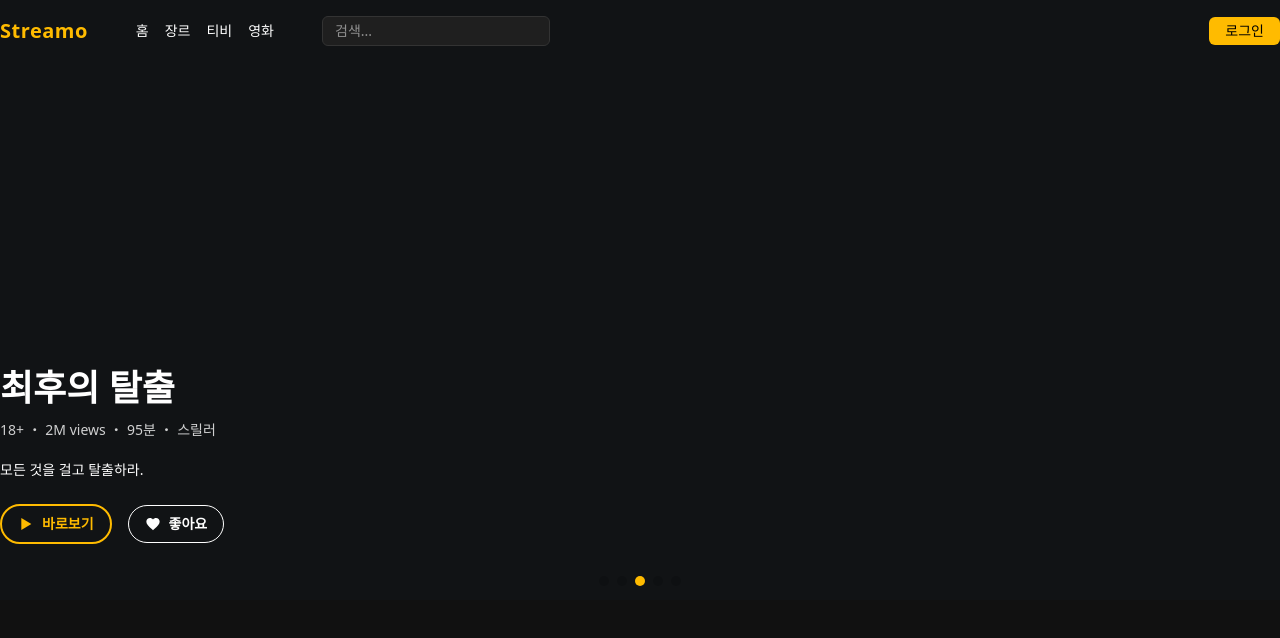
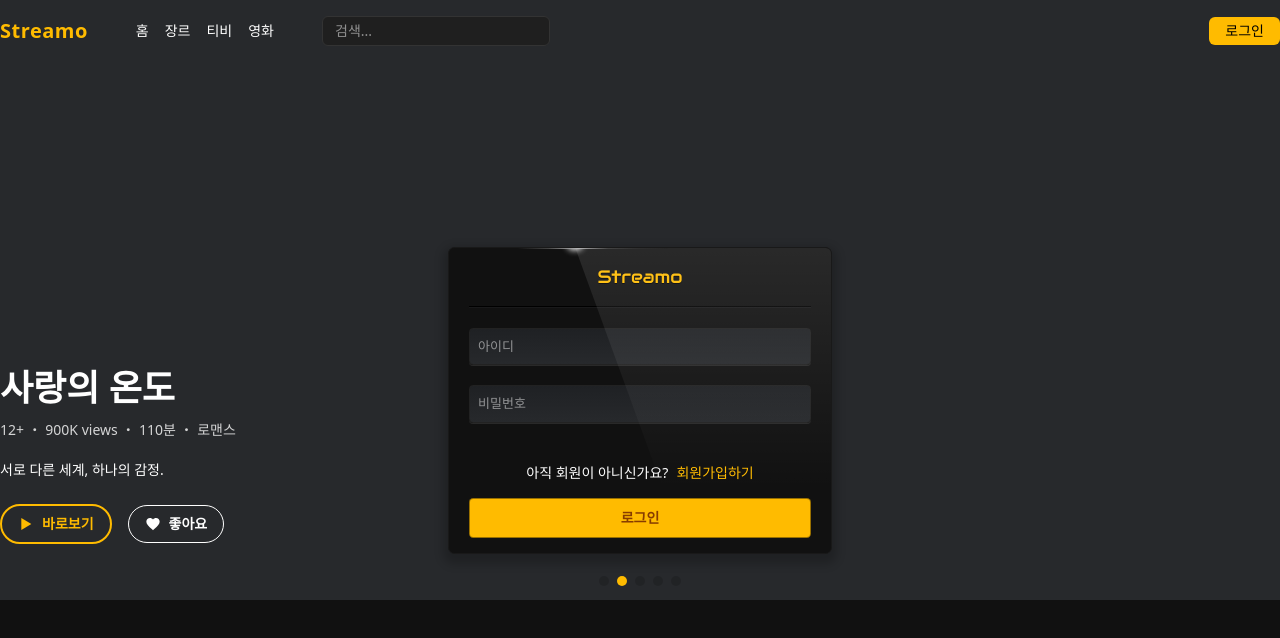
Before and after one commit to pukkok/streamo, a Next.js app in the folder front/: page / in a window 1280 px wide. Both pictures are taken after a click on the button "로그인". Shown: the top 638 px of the page. Built offline with nearby package versions, Linux system fonts and the light colour scheme.

Commit message:
[Design] 로그인 모달 z-index 최상단 고정

```diff
--- a/front/app/components/signModal/SignModal.jsx
+++ b/front/app/components/signModal/SignModal.jsx
@@ -29,7 +29,7 @@
 
   return (
     <div onClick={closeModal}
-    className="fixed w-[100vw] h-[100vh] bg-[transparent] top-0 left-0" >
+    className="fixed w-[100vw] h-[100vh] bg-[transparent] top-0 left-0 z-50" >
       <form
         ref={formRef}
         className="
```
